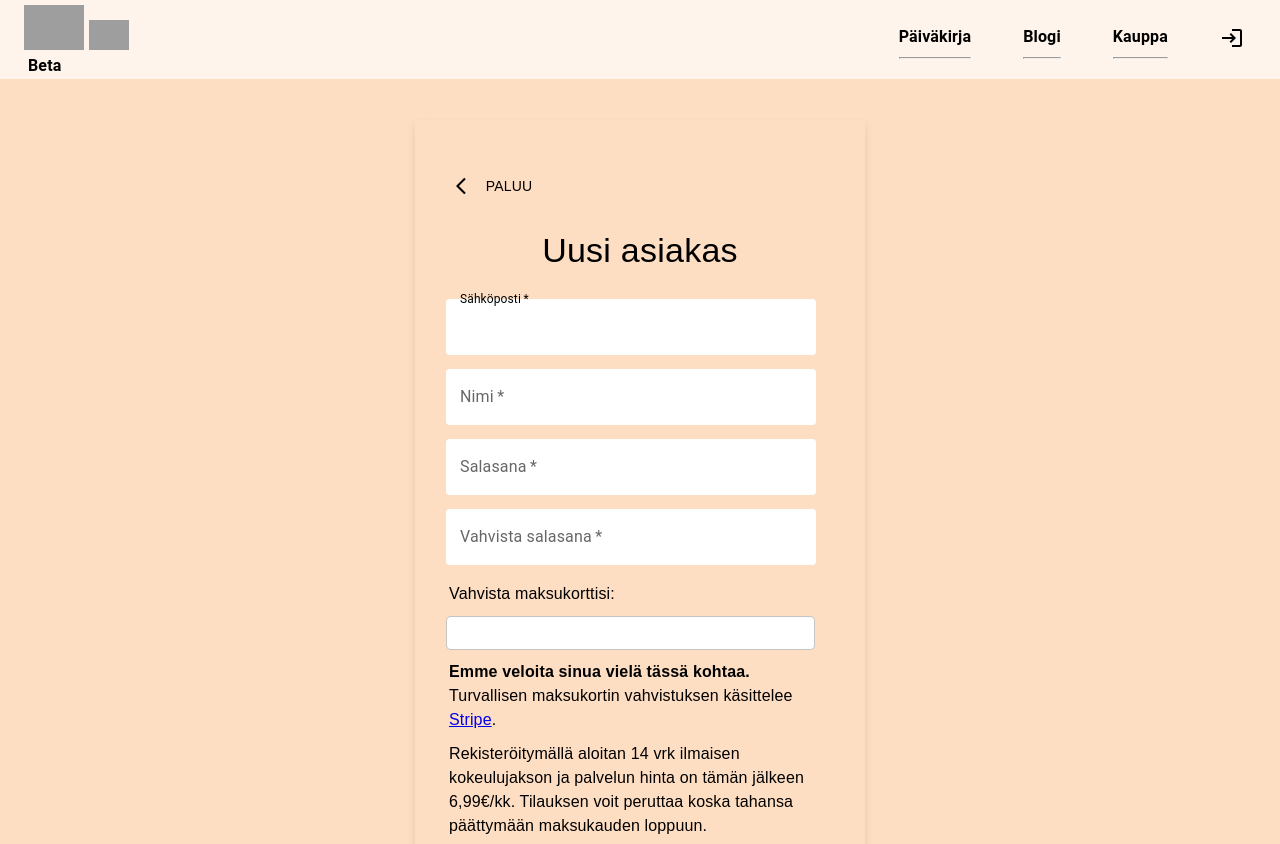
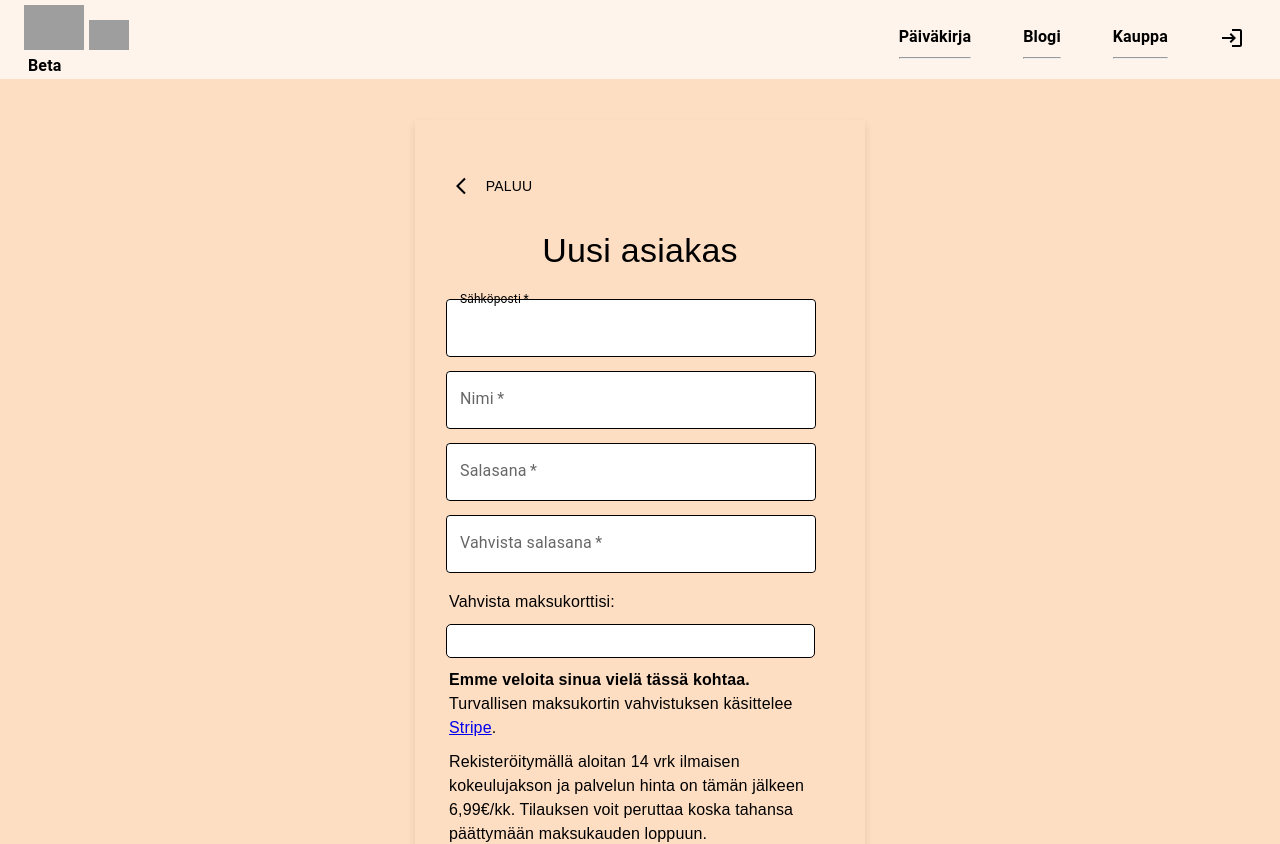
Before and after one commit to Lapsen-Arki/LAAR2, a React (Vite) app in the folder frontend/: page /register in a window 1280 px wide. Shown: the top 844 px of the page. Built offline with nearby package versions, Linux system fonts and the light colour scheme; no server answers; grey boxes are pictures that could not be loaded.

Commit message:
small style fixes

```diff
--- a/frontend/src/components/Layout/formThemeMUI.tsx
+++ b/frontend/src/components/Layout/formThemeMUI.tsx
@@ -87,9 +87,6 @@ const formTheme = createTheme({
           color: "black",
           "&.Mui-checked": {
             color: "#63c8cc",
-            "&:hover": {
-              color: "white",
-            },
           },
         },
       },
@@ -119,10 +116,9 @@ const formTheme = createTheme({
     MuiInputBase: {
       styleOverrides: {
         root: {
-          margin: 0,
-          padding: 0,
+          border: "solid",
+          borderWidth: 1,
           backgroundColor: "white",
-          fontFamily: ["Quicksand", "sans-serif"].join(","),
           color: "black",
           textDecoration: "none",
           "&:hover fieldset": {
--- a/frontend/src/components/modals/resetPasswordModal.tsx
+++ b/frontend/src/components/modals/resetPasswordModal.tsx
@@ -43,18 +43,25 @@ const ResetPasswordModal: React.FC<VerifyEmailModalProps> = ({
       }}
       disableEscapeKeyDown
     >
-      <DialogTitle>Palauta salasana</DialogTitle>
-      <DialogContent>
+      <DialogTitle style={{ marginTop: "0px", marginBottom: "8px" }}>
+        Palauta salasana
+      </DialogTitle>
+      <DialogContent sx={{ maxWidth: 390 }}>
         <Typography>Lähetä salasanan palautusviesti sähköposiisi:</Typography>
 
         <TextField
+          sx={{
+            marginTop: "0px",
+            marginBottom: "8px",
+            background: "white !important",
+          }}
           value={email}
           onChange={(e) => setEmail(e.target.value)}
           fullWidth
         ></TextField>
 
         <Button
-          style={{ marginTop: "16px", marginBottom: "10px" }}
+          style={{ marginTop: "0px", marginBottom: "0px" }}
           onClick={handleReset}
           fullWidth
           variant="contained"
@@ -63,6 +70,7 @@ const ResetPasswordModal: React.FC<VerifyEmailModalProps> = ({
           Lähetä
         </Button>
         <Button
+          style={{ marginTop: "8px", marginBottom: "0px" }}
           onClick={() => setOpen(false)}
           fullWidth
           variant="contained"
--- a/frontend/src/views/Auth/Register.tsx
+++ b/frontend/src/views/Auth/Register.tsx
@@ -156,9 +156,10 @@ export default function Register() {
               margin: "7px",
               width: 218,
               maxWidth: "90%",
-              border: isFocused ? 1 : 1,
+              border: "solid",
+              borderWidth: isFocused ? 2 : 1,
               borderRadius: "5px",
-              borderColor: isFocused ? "#000000" : "rgba(0, 0, 0, 0.23)",
+              borderColor: isFocused ? "black" : "black",
               "&:hover": {
                 borderColor: "#000000",
               },
```
